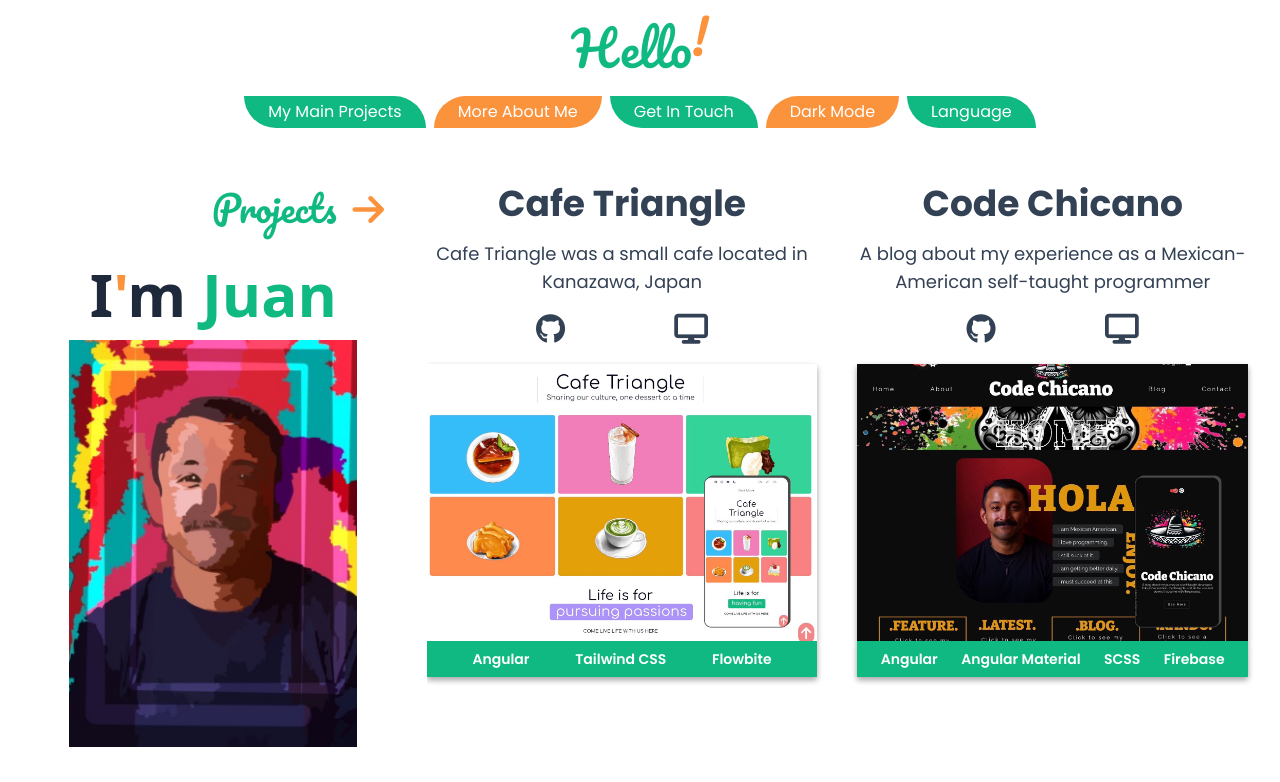
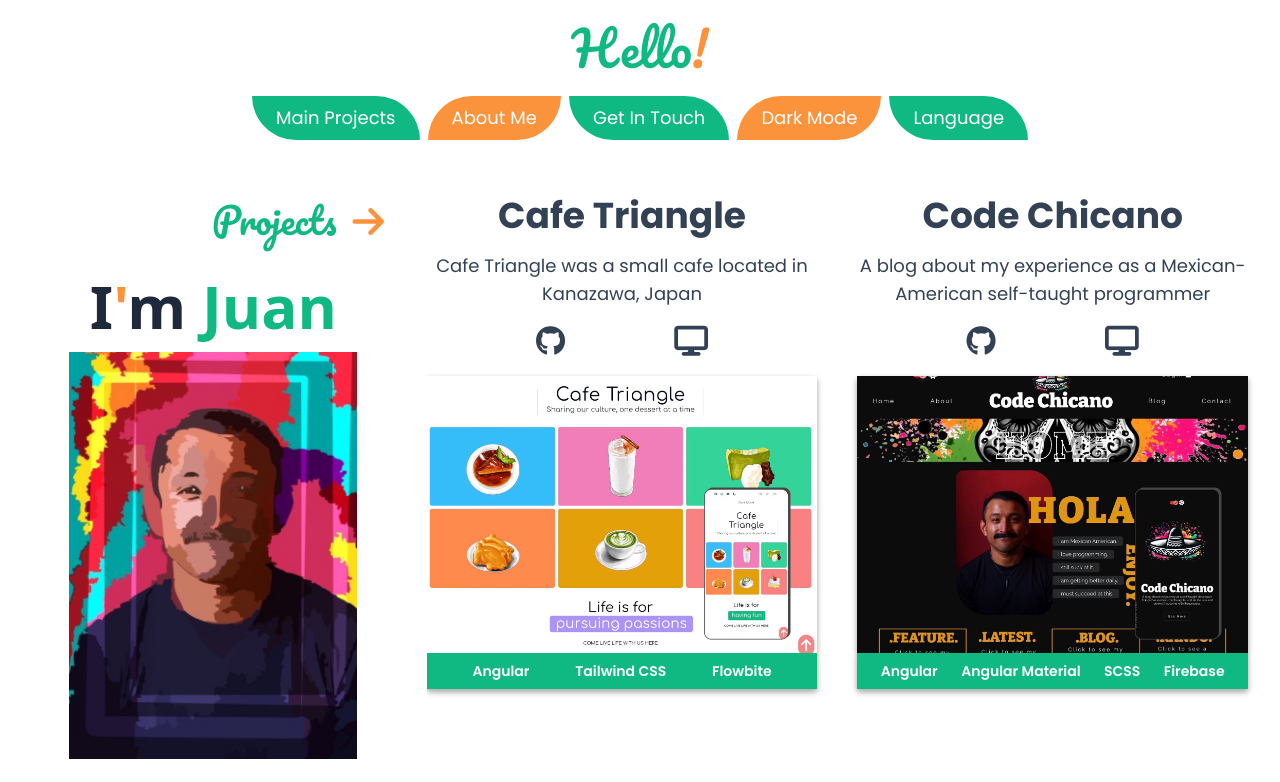
Before and after one commit to dev-jLagunas/my-portfolio, a Vue app: page / in a window 1280 px wide. Shown: the top 782 px of the page. Built offline with nearby package versions, Linux system fonts and the light colour scheme.

Commit message:
refactor(NavbarComponent): simply tailwind classes using @apply directive

```diff
--- a/src/components/HeaderComponent.vue
+++ b/src/components/HeaderComponent.vue
@@ -1,9 +1,10 @@
 <script setup></script>
 
 <template>
-  <header class="text-center flex justify-center">
-    <p class="font-pacifico text-emerald-500 text-5xl">Hello</p>
-    <p class="font-pacifico text-orange-400 text-5xl animate-bounce">!</p>
+  <header class="text-center">
+    <p class="font-pacifico text-emerald-500 text-5xl">
+      Hello<span class="text-orange-400">!</span>
+    </p>
   </header>
 </template>
 
--- a/src/components/NavbarComponent.vue
+++ b/src/components/NavbarComponent.vue
@@ -8,36 +8,21 @@
 </script>
 
 <template>
-  <nav class="my-4 w-90vw mx-auto py-2 font-poppins">
-    <ul
-      class="flex justify-around text-slate-600 dark:text-slate-200 lg:justify-center gap-2 text-xs lg:text-base"
-    >
-      <li
-        class="bg-emerald-500 text-white py-1 px-6 rounded-tr-full rounded-bl-full"
-      >
-        <router-link to="/">My Main Projects</router-link>
+  <nav class="my-6 w-90vw mx-auto font-poppins">
+    <ul class="flex justify-center text-white text-xs gap-2 lg:text-lg">
+      <li class="nav-link-emerald">
+        <router-link to="/">Main Projects</router-link>
       </li>
-      <li
-        class="bg-orange-400 text-white py-1 px-6 rounded-tl-full rounded-br-full"
-      >
-        <router-link to="/about">More About Me</router-link>
+      <li class="nav-link-orange">
+        <router-link to="/about">About Me</router-link>
       </li>
-
-      <li
-        class="bg-emerald-500 text-white py-1 px-6 rounded-tr-full rounded-bl-full"
-      >
+      <li class="nav-link-emerald">
         <router-link to="/contact">Get In Touch</router-link>
       </li>
-      <li
-        class="bg-orange-400 text-white py-1 px-6 rounded-tl-full rounded-br-full"
-      >
+      <li class="nav-link-orange">
         <button @click="toggleDarkMode">Dark Mode</button>
       </li>
-      <li
-        class="bg-emerald-500 text-white py-1 px-6 rounded-tr-full rounded-bl-full"
-      >
-        Language
-      </li>
+      <li class="nav-link-emerald"><button>Language</button></li>
     </ul>
   </nav>
 </template>
```
